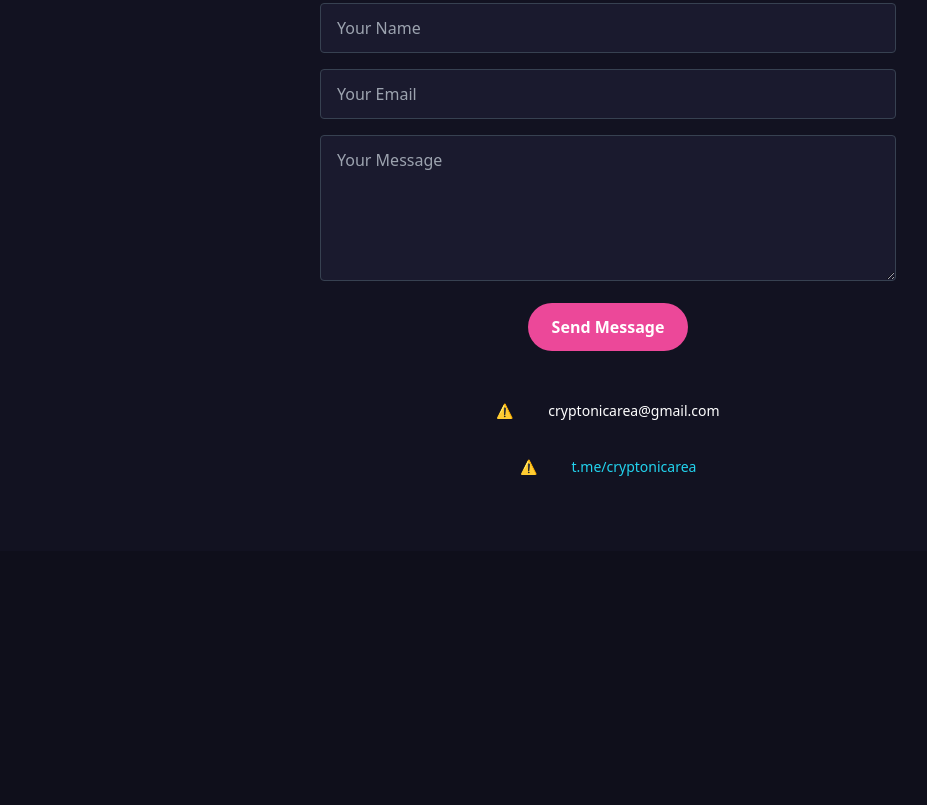
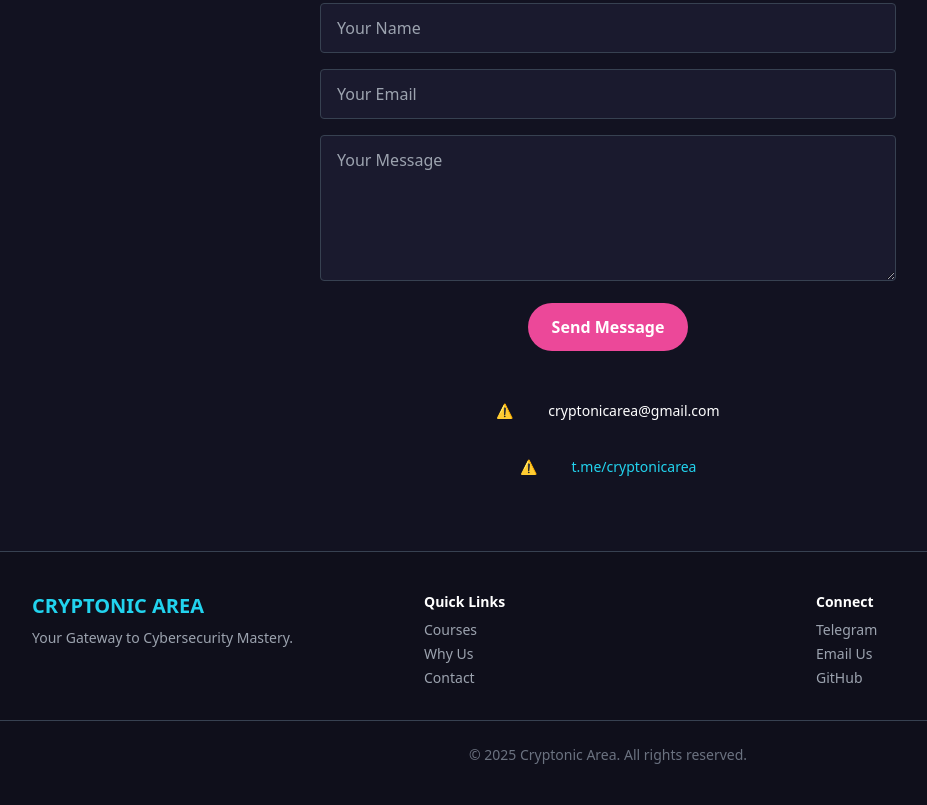
Before and after one commit to karndeepbaror/cryptonic-area, a plain HTML site: page index.html in a window 1280 px wide. Shown: the part 1486-2291 px from the top of the page, without its empty margins (32-959 px from the left). Before the commit the page ends 2037 px from the top, so only its background shows below. Drawn offline with nearby package versions, Linux system fonts and the light colour scheme; no server answers.

Commit message:
Update index.html

```diff
--- a/index.html
+++ b/index.html
@@ -133,3 +133,39 @@
     </div>
   </div>
   </section>
+<!-- Footer -->
+<footer class="bg-[#0f0f1b] text-gray-400 text-sm border-t border-gray-700 py-10 px-6">
+  <div class="max-w-6xl mx-auto grid md:grid-cols-3 gap-6 text-center md:text-left">
+
+    <!-- Logo + Tagline -->
+    <div>
+      <div class="text-xl font-bold text-cyan-400 mb-2">CRYPTONIC AREA</div>
+      <p>Your Gateway to Cybersecurity Mastery.</p>
+    </div>
+
+    <!-- Quick Links -->
+    <div>
+      <h3 class="text-white font-semibold mb-2">Quick Links</h3>
+      <ul class="space-y-1">
+        <li><a href="#courses" class="hover:text-cyan-400">Courses</a></li>
+        <li><a href="#about" class="hover:text-cyan-400">Why Us</a></li>
+        <li><a href="#contact" class="hover:text-cyan-400">Contact</a></li>
+      </ul>
+    </div>
+
+    <!-- Social Links -->
+    <div>
+      <h3 class="text-white font-semibold mb-2">Connect</h3>
+      <ul class="space-y-1">
+        <li><a href="https://t.me/cryptonicarea" class="hover:text-cyan-400" target="_blank">Telegram</a></li>
+        <li><a href="mailto:contact@cryptonicarea.com" class="hover:text-cyan-400">Email Us</a></li>
+        <li><a href="https://github.com/cryptonicarea" class="hover:text-cyan-400" target="_blank">GitHub</a></li>
+      </ul>
+    </div>
+
+  </div>
+
+  <div class="text-center text-gray-500 mt-8 border-t border-gray-700 pt-6">
+    © 2025 Cryptonic Area. All rights reserved.
+  </div>
+</footer>
```
